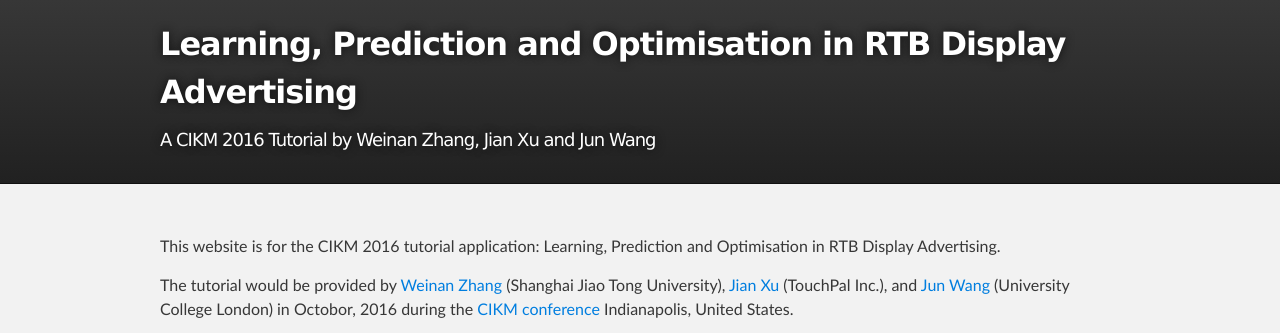
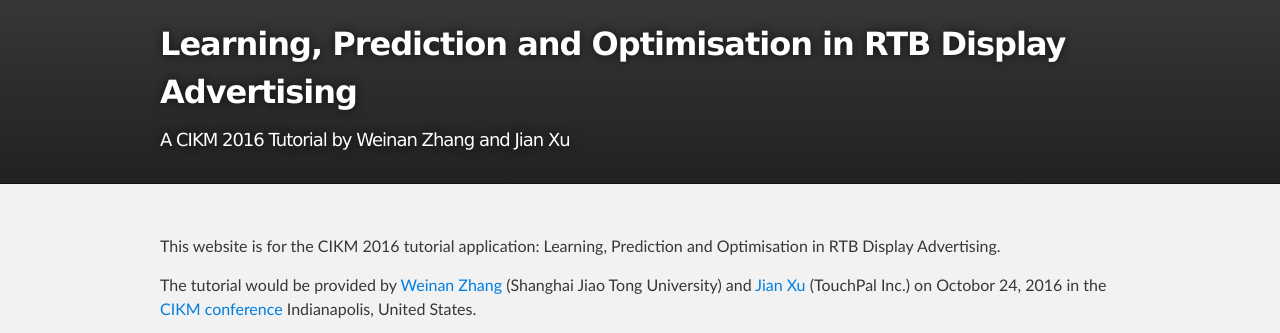
Before and after one commit to optimalrtb/optimalrtb.github.io, a plain HTML site: page cikm16/index.html in a window 1280 px wide. Shown: the top 333 px of the page. Drawn offline with Linux system fonts and the light colour scheme.

Commit message:
remove jun's info

```diff
--- a/cikm16/index.html
+++ b/cikm16/index.html
@@ -18,7 +18,7 @@
     <div id="header_wrap" class="outer">
         <header class="inner">
           <h1 id="project_title">Learning, Prediction and Optimisation in RTB Display Advertising</h1>
-          <h2 id="project_tagline">A CIKM 2016 Tutorial by Weinan Zhang, Jian Xu and Jun Wang</h2>
+          <h2 id="project_tagline">A CIKM 2016 Tutorial by Weinan Zhang and Jian Xu</h2>
         </header>
     </div>
 
@@ -27,7 +27,7 @@
       <section id="main_content" class="inner">
         <p>This website is for the CIKM 2016 tutorial application: Learning, Prediction and Optimisation in RTB Display Advertising.</p>
 
-<p>The tutorial would be provided by <a href="http://www0.cs.ucl.ac.uk/staff/Weinan.Zhang">Weinan Zhang</a> (Shanghai Jiao Tong University), <a href="https://sites.google.com/site/jianxuhome/">Jian Xu</a> (TouchPal Inc.), and <a href="http://web4.cs.ucl.ac.uk/staff/jun.wang/blog/about">Jun Wang</a> (University College London) in Octobor, 2016 during the <a href="http://cikm2016.cs.iupui.edu/">CIKM conference</a> Indianapolis, United States.</p>
+<p>The tutorial would be provided by <a href="http://www0.cs.ucl.ac.uk/staff/Weinan.Zhang">Weinan Zhang</a> (Shanghai Jiao Tong University) and <a href="https://sites.google.com/site/jianxuhome/">Jian Xu</a> (TouchPal Inc.) on Octobor 24, 2016 in the <a href="http://cikm2016.cs.iupui.edu/">CIKM conference</a> Indianapolis, United States.</p>
 
 <h1>
 <a id="doc" class="anchor" href="#doc" aria-hidden="true"><span class="octicon octicon-link"></span></a>Supporting Documents</h1>
@@ -96,10 +96,6 @@
 
 <p><a href="https://sites.google.com/site/jianxuhome/">Jian Xu</a> is currently Principal Data Scientist at TouchPal Inc., Mountain View, CA, where he is in charge of the overall monetization solutions. Before joining TouchPal, he served as Senior Data Scientist and Senior Research Engineer at Yahoo Inc., responsible for various advertising related technologies such as response prediction, budget pacing, and bid optimization. His research interests center around Data Mining, Machine Learning, and Computational Advertising. His recent research includes developing high performance advertising systems and monetization from massive data. He has published or filed more than 10 US patents and published research papers in top academic conferences and journals such as SIGKDD, AAAI, ICDCS, and SIGKDD Explorations, which received more than 500 citations. He also served as reviewer for well-recognized journals including TKDE, TIST, WWW, KAIS, Big Data Research and is on the Editorial Advisory Board of Information Systems (Elsevier). </p>
 
-<img src='http://tutorial-cikm-2013.computational-advertising.org/img/j.wang.jpg' class='speaker_photo' />
-
-<p><a href="http://web4.cs.ucl.ac.uk/staff/jun.wang/blog/about">Jun Wang</a> is a Reader (Associate Professor) in University College London. He has published over 70 research papers in leading journals and conference proceedings including ACM Trans. on Information Systems, IEEE Trans. on Multimedia, ACM Multimedia System Journal, WWW, CIKM, ACM SIGIR, SIGMM. He received the Best Doctoral Consortium award in ACM SIGIR06 for his work on collaborative filtering, the Best Paper Prize in ECIR09 for his work on applying Modern Portfolio Theory of Finance (Mean-variance Analysis) to document ranking in Information Retrieval, and the Best Paper Prize in ECIR12 for top-k retrieval modelling. He has extensive experiences in giving tutorials on top conferences: his recent tutorials about risk management and portfolio theory of information retrieval were given in CIKM2011 and ECIR2011. </p>
-
 <hr />
 
 <h1>
```
